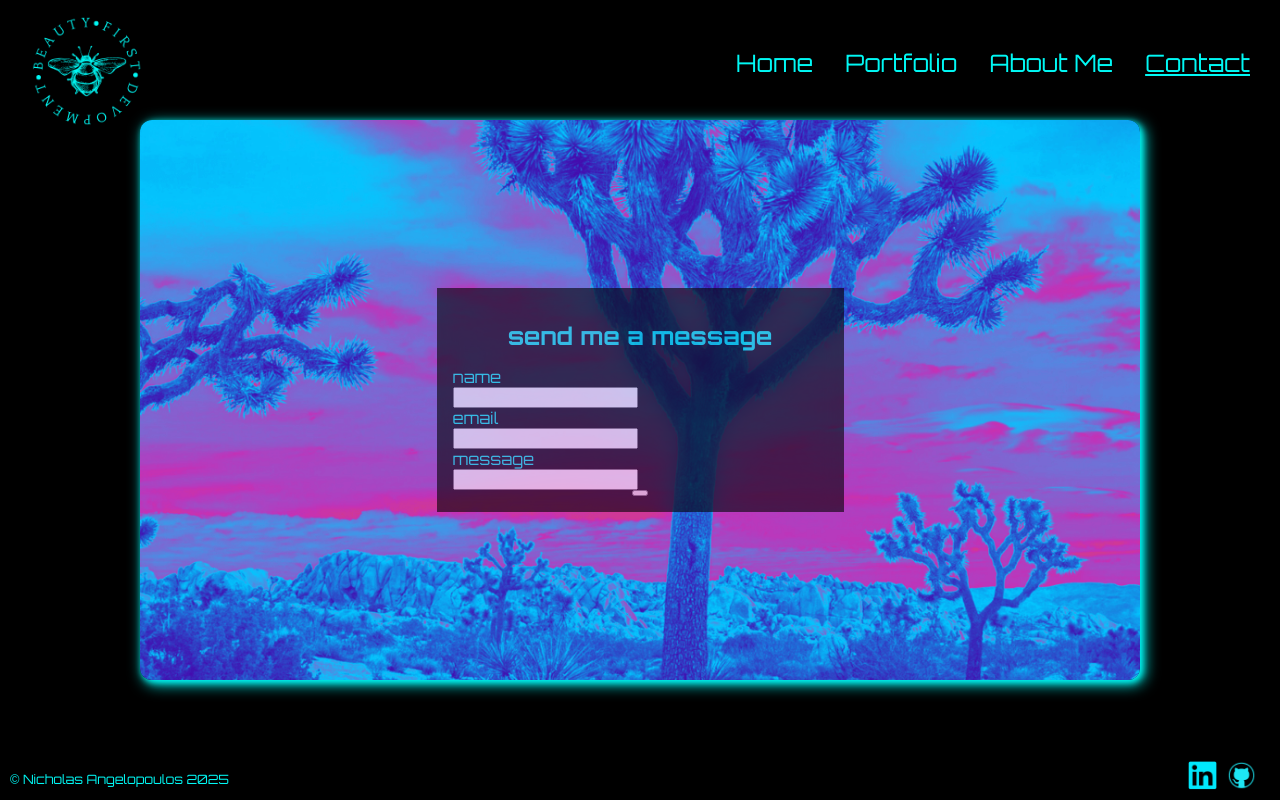
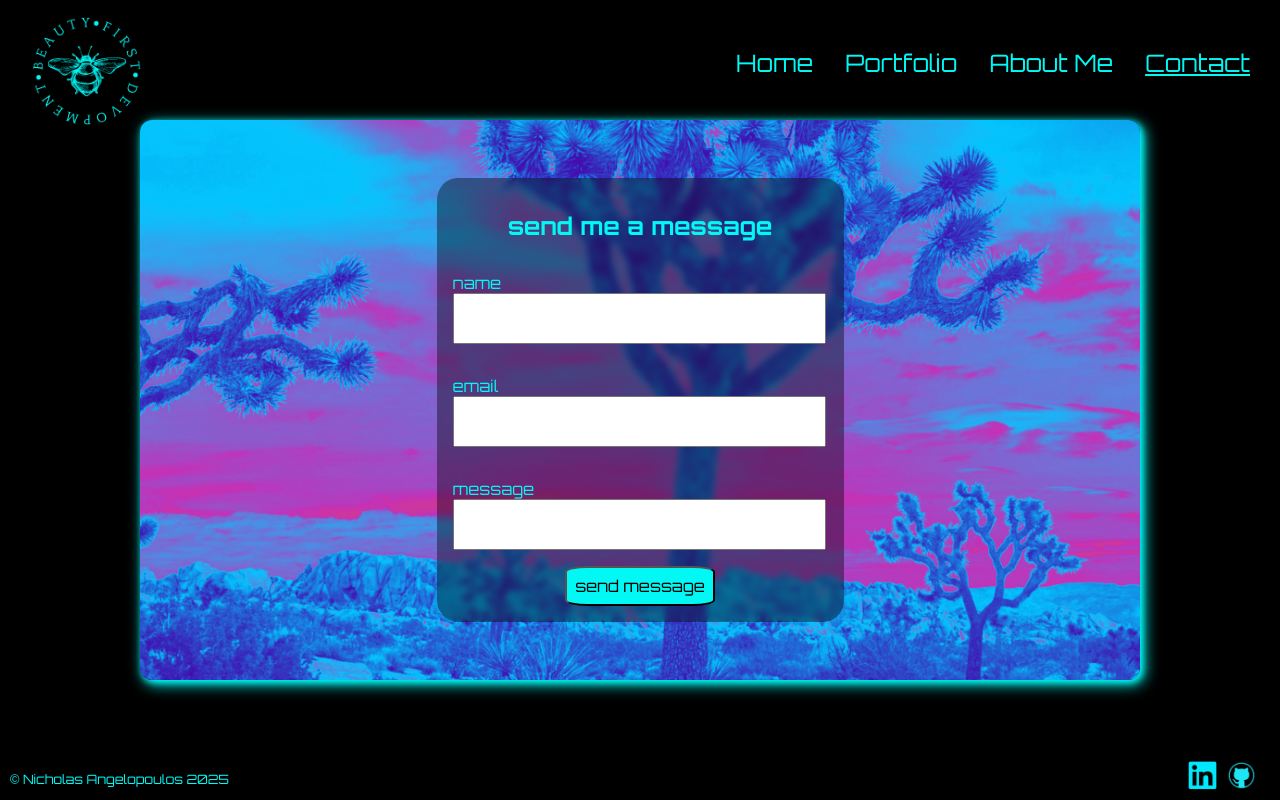
Before and after one commit to nickangel7/Personal-Website, a React (Vite) app: page /contact in a window 1280 px wide. Built offline with nearby package versions, Linux system fonts and the light colour scheme.

Commit message:
contact page

```diff
--- a/src/components/Aboutme.jsx
+++ b/src/components/Aboutme.jsx
@@ -1,4 +1,6 @@
 import React from 'react';
+import gsap from 'gsap';
+import { useGSAP } from '@gsap/react';
 import javascriptlogo from './assets/javascriptlogo.png';
 import typescriptlogo from './assets/typescriptlogo.png';
 import reactlogo from './assets/reactlogo.png';
@@ -14,20 +16,38 @@ import awslogo from './assets/awslogo.png';
 import gitlogo from './assets/gitlogo.png';
 import whitegithublogo from './assets/whitegithublogo.png';
 
+gsap.registerPlugin(useGSAP);
+
 const Aboutme = () => {
+  const tl = gsap.timeline();
+
+  useGSAP(() => {
+    tl.from('.aboutme-intro', {
+      opacity: 0,
+      duration: 2,
+      ease: 'power3.out',
+      stagger: 1,
+    }).from('.icon', {
+      opacity: 0,
+      duration: 1,
+      ease: 'power3.out',
+      stagger: 0.2,
+    });
+  });
+
   return (
     <div className='aboutme section'>
-      <h1>About me</h1>
-      <p>
+      <h1 className='aboutme-intro'>About me</h1>
+      <p className='aboutme-intro'>
         I am a full stack software engineer living in the Tampa Bay Area. I am
         passionate about creating beautiful products and solutions.
       </p>
-      <p>
+      <p className='aboutme-intro'>
         In a previous life, I worked as an EMT, treating and transporting people
         to the hospital. When I am not coding, you can find me woodworking,
         lifting weights, or hanging out with my family.{' '}
       </p>
-      <h1>Skills</h1>
+      <h1 className='aboutme-intro'>Skills</h1>
       <div className='skill-logos'>
         <img src={javascriptlogo} className='icon'></img>
         <img src={typescriptlogo} className='icon'></img>
--- a/src/components/Contact.jsx
+++ b/src/components/Contact.jsx
@@ -1,24 +1,47 @@
 import React from 'react';
-import joshuatree from './assets/joshuatree.png';
+import gsap from 'gsap';
+import { useGSAP } from '@gsap/react';
 
 const Contact = () => {
+  const tl = gsap.timeline();
+
+  useGSAP(() => {
+    tl.fromTo(
+      '.contact-cascade',
+      {
+        y: -50, // start 100px above
+        opacity: 0,
+      },
+      {
+        y: 0, // end at normal position
+        opacity: 1,
+        duration: 0.5,
+        ease: 'back.out(1.4)', // ← this is the magic bounce when they land
+        stagger: {
+          amount: 0.6, // total cascade time for all cards
+          from: 'start',
+        },
+      }
+    );
+  });
+
   return (
     <div className='contact-page section'>
       <form className='contact-form'>
-        <h1 className='contact-title'>send me a message</h1>
-        <label className='contact-label'>
+        <h1 className='contact-title contact-cascade'>send me a message</h1>
+        <label className='contact-label contact-cascade'>
           name
-          <input></input>
+          <input className='contact-input contact-cascade'></input>
         </label>
-        <label className='contact-label'>
+        <label className='contact-label contact-cascade'>
           email
-          <input></input>
+          <input className='contact-input contact-cascade'></input>
         </label>
-        <label className='contact-label'>
+        <label className='contact-label contact-cascade'>
           message
-          <input></input>
+          <input className='contact-input contact-cascade'></input>
         </label>
-        <button></button>
+        <button className='contact-button contact-cascade'>send message</button>
       </form>
     </div>
   );
--- a/src/components/Introduction.jsx
+++ b/src/components/Introduction.jsx
@@ -8,8 +8,7 @@ gsap.registerPlugin(useGSAP);
 let isClicked = 'false';
 
 const Introduction = () => {
-  const container = useRef();
-  const bgRef = useRef();
+
   const playButtonRef = useRef();
 
   const isFirstVisit = !sessionStorage.getItem('firstVisitDone');
--- a/src/style.css
+++ b/src/style.css
@@ -263,7 +263,6 @@ body {
 
 .contact-form {
   transform: tranlate(0px, 0px);
-  opacity: 0.6;
   max-width: 375px;
   width: 80%;
   padding: 1rem;
@@ -271,8 +270,9 @@ body {
   flex-direction: column;
   align-items: center;
   justify-content: center;
-  background-color: black;
-  backdrop-filter: blur(10px);
+  background-color: rgba(0, 0, 0, 0.4);
+  backdrop-filter: blur(3px);
+  border-radius: 5%;
 }
 
 .contact-title {
@@ -290,6 +290,21 @@ body {
   align-items: flex-start;
   justify-content: center;
   width: 100%;
+  padding: 1rem;
+}
+
+.contact-input {
+  width: 90%;
+  padding: 1rem;
+}
+
+.contact-button {
+  background-color: #01f8f4;
+  font-family: 'Orbitron', sans-serif;
+  font-weight: 400;
+  font-size: 1rem;
+  border-radius: 15%;
+  padding: 0.5rem;
 }
 
 .tsparticles {
```
